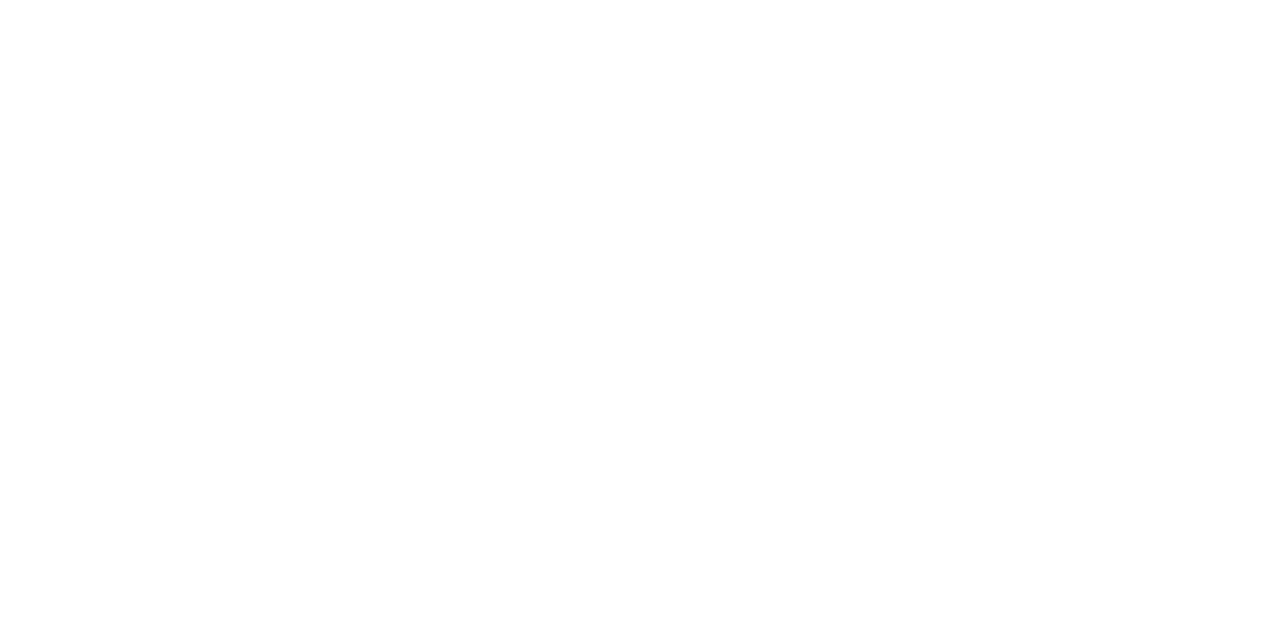
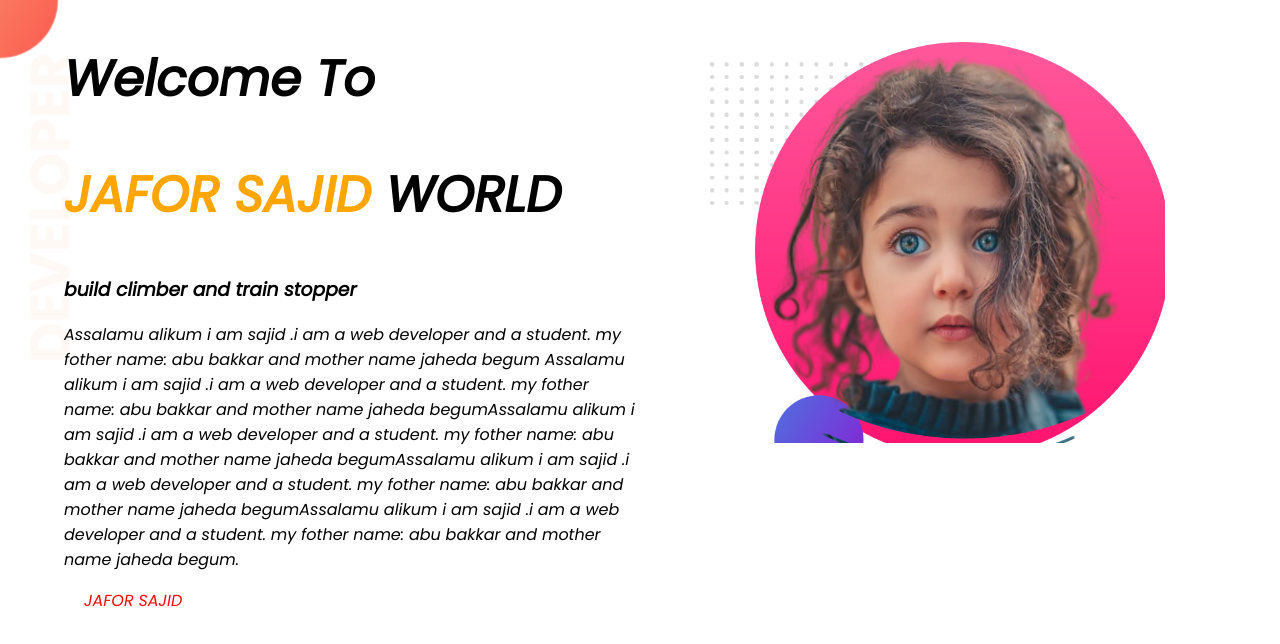
Before and after one commit to jaforsajid/developar-portfolio, a plain HTML site: page index.html in a window 1280 px wide. Drawn offline with Linux system fonts and the light colour scheme.

Commit message:
top benner add

```diff
--- a/index.html
+++ b/index.html
@@ -1,14 +1,40 @@
 <!DOCTYPE html>
 <html lang="en">
+
 <head>
-    <meta charset="UTF-8">
-    <meta http-equiv="X-UA-Compatible" content="IE=edge">
-    <meta name="viewport" content="width=device-width, initial-scale=1.0">
-    <title>developar portfolio</title>
+     <meta charset="UTF-8">
+     <meta http-equiv="X-UA-Compatible" content="IE=edge">
+     <meta name="viewport" content="width=device-width, initial-scale=1.0">
+     <title>developar portfolio</title>
+     <link rel="preconnect" href="https://fonts.googleapis.com">
+     <link rel="preconnect" href="https://fonts.gstatic.com" crossorigin>
+     <link href="https://fonts.googleapis.com/css2?family=Poppins:ital@1&display=swap" rel="stylesheet">
      <link rel="stylesheet" href="style.css">
+
 </head>
 
 <body>
+     <section class="top-banner">
+          <div class="sajid">
+               <h1>Welcome To</h1>
+               <h1><span class="orange-color">JAFOR SAJID </span> WORLD</h1>
+               <h3>build climber and train stopper </h3>
+               <p>Assalamu alikum i am sajid .i am a web developer and a student. my fother name: abu bakkar and mother
+                    name
+                    jaheda begum Assalamu alikum i am sajid .i am a web developer and a student. my fother name: abu
+                    bakkar
+                    and mother name jaheda begumAssalamu alikum i am sajid .i am a web developer and a student. my
+                    fother
+                    name: abu bakkar and mother name jaheda begumAssalamu alikum i am sajid .i am a web developer and a
+                    student. my fother name: abu bakkar and mother name jaheda begumAssalamu alikum i am sajid .i am a
+                    web
+                    developer and a student. my fother name: abu bakkar and mother name jaheda begum.</p>
+               <a class="link-button" target="_blank" href="https://youtu.be/Mabd3l7dzdY"> JAFOR SAJID</a>
+          </div>
+          <div class="sajid">
+               <img src="images/my-bg2.png" alt="">
+          </div>
+     </section>
+</body>
 
-</body>
 </html>
--- a/style.css
+++ b/style.css
@@ -0,0 +1,39 @@
+body {
+    font-family: 'Poppins', sans-serif;
+    margin: 0px;
+}
+
+h1 {
+    font-size: 50px;
+}
+
+.orange-color {
+    color: orange;
+}
+
+section {
+    display: flex;
+}
+
+.sajid {
+    width: 50%;
+    padding-left: 5%;
+}
+
+.sajid img {
+    width: 80%;
+}
+
+.link-button {
+    text-decoration: none;
+    background-image: linear-gradient(orange tomato);
+    color: rgb(253, 9, 9);
+    padding: 10px 20px;
+    font-weight: 400;
+    border-radius: 10px;
+}
+
+.top-banner {
+    background-image: url(images/top-banner.png);
+    background-repeat: no-repeat;
+}
```
Also changed, not shown: images/dream-bg.png (added), images/exp-bg.png (added), images/jhankar.png (added), images/jhankar2.png (added), images/my-bg.png (added), images/my-bg2.png (added), images/top-banner.png (added), showOff/4c9b69eb2a994ea756fd43618b83f0be.jpg (added), showOff/photo-1590071089561-2087ff1fc418.jpeg (added), 7 other files.
